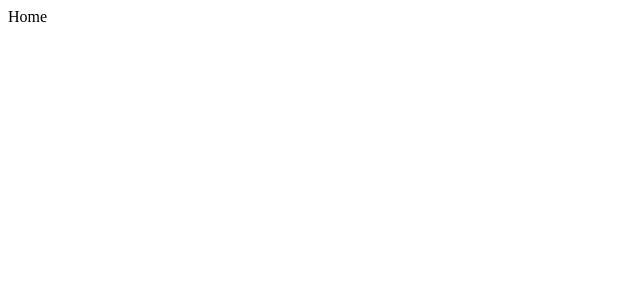
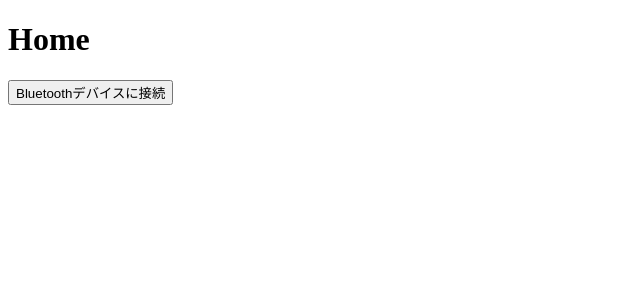
Before and after one commit to scla-sagauniv/Location-information-stamp-app, a React (Vite) app: page / in a window 1280 px wide. Shown: the top 300 px of the page, without its empty margins (0-640 px from the left). Built offline with nearby package versions, Linux system fonts and the light colour scheme.

Commit message:
デバイス名前を指定して検知(失敗)

```diff
--- a/src/pages/Home.tsx
+++ b/src/pages/Home.tsx
@@ -1,29 +1,29 @@
 import { useEffect } from 'react';
+
+const connectToIBeacon = async () => {
+	try {
+		console.log('Bluetoothデバイスに接続中...');
+		const device = await navigator.bluetooth.requestDevice({
+			filters: [{ name: 'FSC-BP103B' }],
+		});
+		console.log('デバイスに接続しました:', device);
+	} catch (error) {
+		console.error('デバイスへの接続エラー:', error);
+	}
+};
 
 function Home() {
 	useEffect(() => {
-		if (navigator.bluetooth) {
-			navigator.bluetooth
-				.getAvailability()
-				.then((available) => {
-					if (available) {
-						console.log('Web Bluetooth is available');
-					} else {
-						console.log('Web Bluetooth is not available');
-					}
-				})
-				.catch((error) => {
-					console.error('Error accessing Bluetooth API:', error);
-				});
-		} else {
-			console.log('Web Bluetooth API is not available in this browser.');
+		if (!navigator.bluetooth) {
+			console.log('Web Bluetooth API はこのブラウザでは使えません');
 		}
 	}, []);
 
 	return (
-		<>
-			<div>Home</div>
-		</>
+		<div>
+			<h1>Home</h1>
+			<button onClick={connectToIBeacon}>Bluetoothデバイスに接続</button>
+		</div>
 	);
 }
 
```
